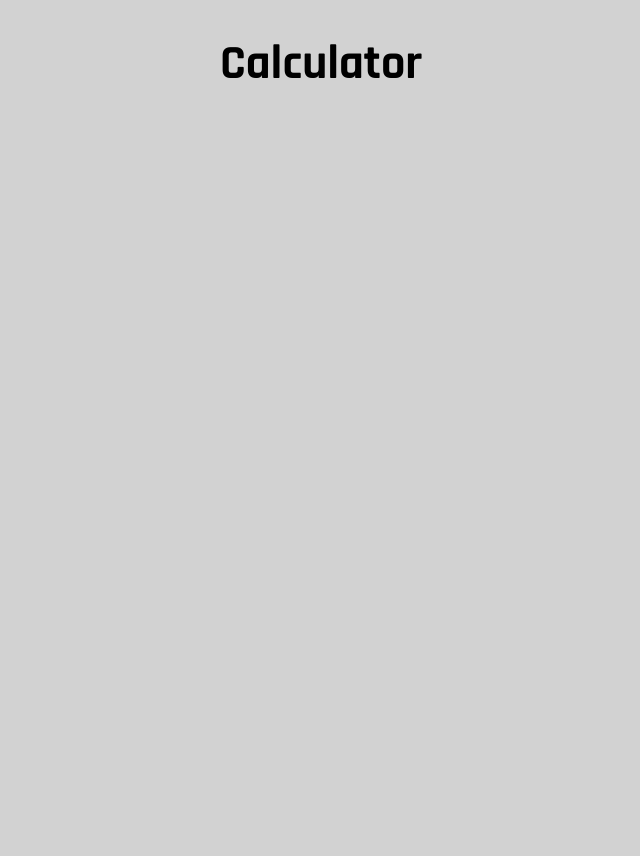
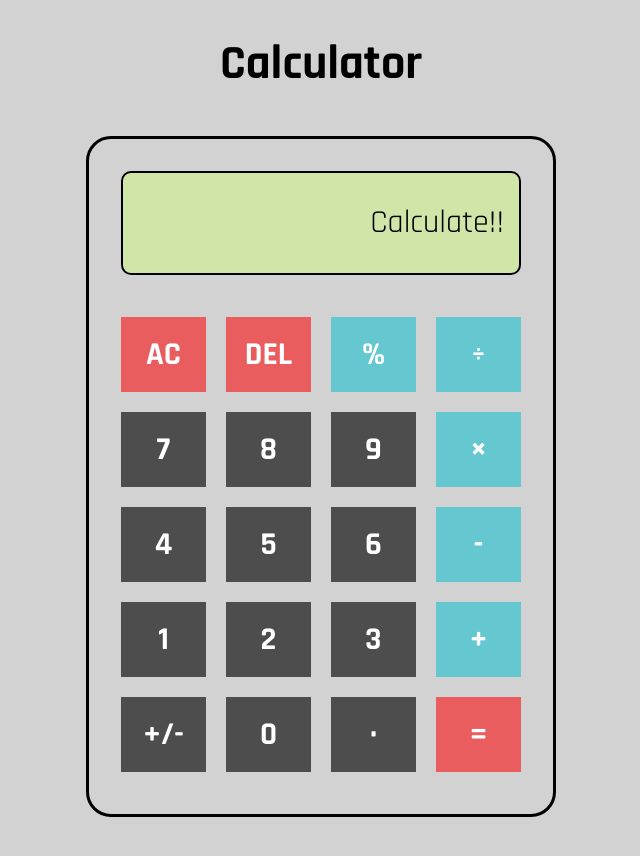
Before and after one commit to cotrones/calculator, a plain HTML site: page index.html in a window 1280 px wide. Shown: the whole page, without its empty margins (319-959 px from the left). Before the commit the page ends 800 px from the top, so only its background shows below. Drawn offline with Linux system fonts and the light colour scheme.

Commit message:
completed steps 1-3 of TOP calculator project

```diff
--- a/css/styles.css
+++ b/css/styles.css
@@ -5,15 +5,60 @@ body {
 
 div {
 	display: flex;
+	flex-flow: row wrap;
+	justify-content: space-between;
 }
 
-div#main {
-	flex-direction: column;
-	margin: 0 auto;
+div.flex-col {
+	flex-flow: column wrap;
 }
 
 h1 {
-	font-size: 48px;
+	margin: 40px auto 0 auto;
+	font-size: 3em;
 	font-weight: bold;
-	margin: 40px auto 0 auto;
 }
+
+div#calculator {
+	width: 400px;
+	padding: 2em;
+	margin: 3em auto;
+	border: 3px solid #000;
+	border-radius: 25px;
+}
+
+div#scrn {
+	justify-content: flex-end;
+	align-items: center;
+	width: 100%;
+	height: 100px;
+	padding: 0 15px;
+	margin-bottom: 1em;
+	background-color: #D0E6A8;
+	border: 2px solid #000;
+	border-radius: 10px;
+	font-size: 2em;
+}
+
+div.btn-row {
+	padding: 10px 0;
+}
+
+div.calc-btn {
+	justify-content: center;
+	align-items: center;
+	height: 75px;
+	width: 85px;
+	color: #fff;
+	font-size: 2em;
+	font-weight: bold;
+	background-color: #4D4D4D;
+}
+
+div.opp {
+	background-color: #65C7D0;
+}
+
+div.action {
+	background-color: #E95D5E;
+}
--- a/index.html
+++ b/index.html
@@ -8,8 +8,45 @@
 	<link rel="stylesheet" type="text/css" href="css/styles.css">
 </head>
 <body>
-	<div id="main">
+	<div>
 		<h1>Calculator</h1>
+	</div>
+	<div class="flex-col" id="calculator">
+		<div>
+			<div id="scrn">Calculate!!</div>
+		</div>
+		<div class="flex-col">
+			<div class="btn-row">
+				<div class="calc-btn action">AC</div>
+				<div class="calc-btn action">DEL</div>
+				<div class="calc-btn opp">%</div>
+				<div class="calc-btn opp">&divide;</div>
+			</div>
+			<div class="btn-row">
+				<div class="calc-btn">7</div>
+				<div class="calc-btn">8</div>
+				<div class="calc-btn">9</div>
+				<div class="calc-btn opp">&times;</div>
+			</div>
+			<div class="btn-row">
+				<div class="calc-btn">4</div>
+				<div class="calc-btn">5</div>
+				<div class="calc-btn">6</div>
+				<div class="calc-btn opp">&#45;</div>
+			</div>
+			<div class="btn-row">
+				<div class="calc-btn">1</div>
+				<div class="calc-btn">2</div>
+				<div class="calc-btn">3</div>
+				<div class="calc-btn opp">&#43;</div>
+			</div>
+			<div class="btn-row">
+				<div class="calc-btn">+/-</div>
+				<div class="calc-btn">0</div>
+				<div class="calc-btn">&middot;</div>
+				<div class="calc-btn action">=</div>
+			</div>
+		</div>
 	</div>
 
 	<script type="text/javascript" src="js/scripts.js"></script>
--- a/js/scripts.js
+++ b/js/scripts.js
@@ -1 +1,19 @@
 console.log('Hello');
+
+const add = (x, y) => x + y;
+const sub = (x, y) => x - y;
+const multiply = (x, y) => x * y;
+const divide = (x, y) => x / y;
+
+const operator = (opp, x, y) => {
+	switch (opp) {
+		case 'add':
+			return add(x, y);
+		case 'sub':
+			return sub(x, y);
+		case 'multiply':
+			return multiply(x, y);
+		case 'divide':
+			return divide(x, y);
+	}
+}
```
